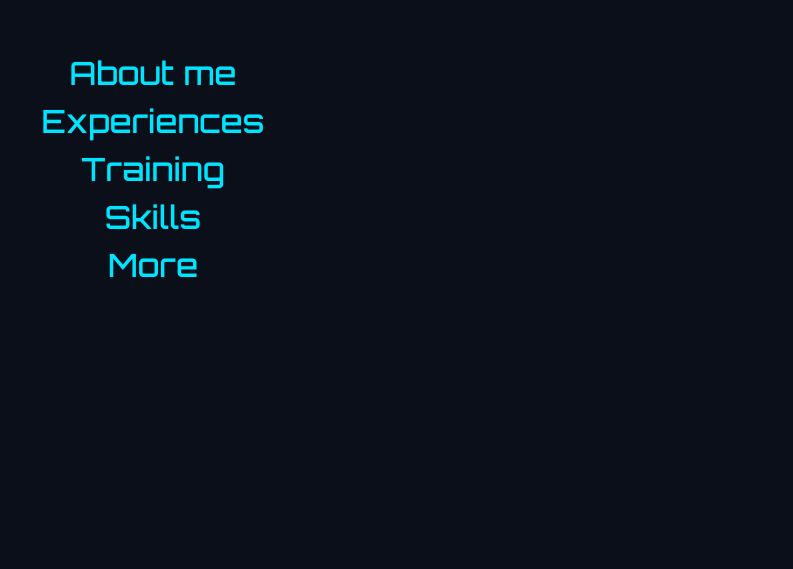
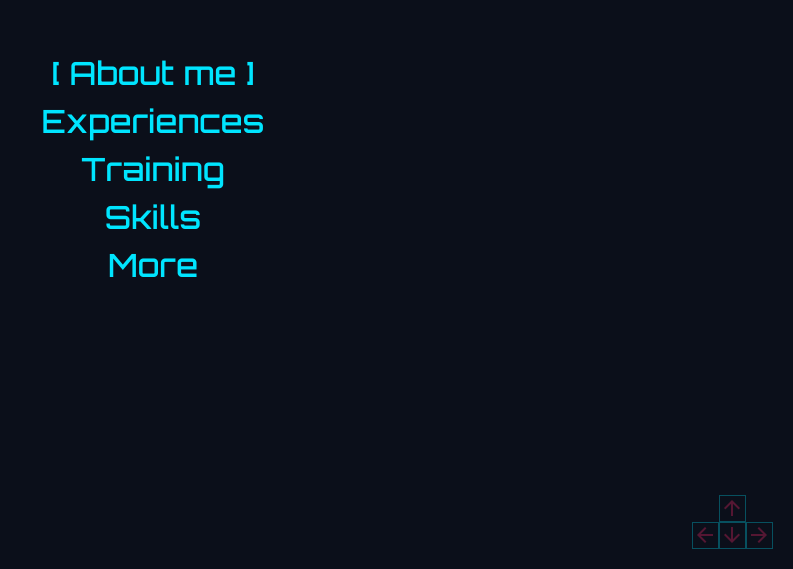
Before and after one commit to ErvanRenault/ervan-web-site-2026, an Angular app: page / in a window 1280 px wide. Shown: the part 231-800 px from the top of the page, without its empty margins (487-1280 px from the left). Built offline with nearby package versions, Linux system fonts and the light colour scheme.

Commit message:
Arrow signal on key down

```diff
--- a/src/app/app-old.html
+++ /dev/null
@@ -1 +0,0 @@
-<router-outlet />
--- a/src/app/app.html
+++ b/src/app/app.html
@@ -1 +1 @@
-<router-outlet />
+<router-outlet/>
--- /dev/null
+++ b/src/app/components/direction-arrows/direction-arrows.html
@@ -0,0 +1,6 @@
+<div class="arrow-container"><mat-icon class="arrow">arrow_upward_alt</mat-icon></div>
+<div class="bottom-arrow-container">
+  <div class="arrow-container"><mat-icon class="arrow">arrow_backward_alt</mat-icon></div>
+  <div class="arrow-container"><mat-icon class="arrow">arrow_downward_alt</mat-icon></div>
+  <div class="arrow-container"><mat-icon class="arrow">arrow_forward_alt</mat-icon></div>
+</div>
--- /dev/null
+++ b/src/app/components/direction-arrows/direction-arrows.scss
@@ -0,0 +1,34 @@
+@use 'colors';
+:host {
+  display: flex;
+  flex-direction: column;
+  justify-content: center;
+  align-items: center;
+  position: absolute;
+  right: 20px;
+  bottom: 20px;
+  opacity: 30%;
+}
+
+.bottom-arrow-container {
+  display: flex;
+}
+
+.arrow-container {
+  width: 25px;
+  height: 25px;
+  border: 1px solid var(--cyan);
+  cursor: pointer;
+}
+
+.arrow-container:hover {
+  background-color: lightgray;
+}
+
+.arrow-container:active {
+  background-color: lightgray;
+}
+
+.arrow {
+  color: var(--magenta);
+}
--- /dev/null
+++ b/src/app/components/direction-arrows/direction-arrows.ts
@@ -0,0 +1,43 @@
+import { Component, HostListener } from '@angular/core';
+import { MatIcon } from '@angular/material/icon';
+import { DirectionArrowService } from '../../services/direction-arrow.service';
+import { DirectionArrowEnum } from '../../enums/direction-arrow.enum';
+
+@Component({
+  selector: 'app-direction-arrows',
+  imports: [
+    MatIcon
+  ],
+  templateUrl: './direction-arrows.html',
+  styleUrl: './direction-arrows.scss',
+})
+export class DirectionArrows {
+
+  @HostListener('window:keyup.arrowup')
+  onArrowUp() {
+    this.updateTouchArrowValue(DirectionArrowEnum.Up);
+  }
+
+  @HostListener('window:keyup.arrowdown')
+  onArrowDown() {
+    this.updateTouchArrowValue(DirectionArrowEnum.Down);
+  }
+
+  @HostListener('window:keyup.arrowleft')
+  onArrowLeft() {
+    this.updateTouchArrowValue(DirectionArrowEnum.Left);
+  }
+
+  @HostListener('window:keyup.arrowright')
+  onArrowRight() {
+    this.updateTouchArrowValue(DirectionArrowEnum.Right);
+  }
+
+  constructor(private arrowTouchService: DirectionArrowService) {
+  }
+
+  updateTouchArrowValue(directionEnum: DirectionArrowEnum) {
+    this.arrowTouchService.directionSignal.set(directionEnum);
+  }
+
+}
--- /dev/null
+++ b/src/app/enums/direction-arrow.enum.ts
@@ -0,0 +1,6 @@
+export enum DirectionArrowEnum {
+  Up,
+  Left,
+  Right,
+  Down
+}
--- a/src/app/pages/home-page/home-page.html
+++ b/src/app/pages/home-page/home-page.html
@@ -1,3 +1,9 @@
 @for (menu of menuItems; track menu) {
   <span  [class.selected]="menu == selected()" class="menu-item" (mouseenter)="updatePreSelectMenu(menu)">{{menu}}</span>
 }
+
+
+
+
+<!-- Arrows -->
+<app-direction-arrows></app-direction-arrows>
--- a/src/app/pages/home-page/home-page.ts
+++ b/src/app/pages/home-page/home-page.ts
@@ -1,29 +1,76 @@
-import {Component, effect, signal} from '@angular/core';
-import {SoundService} from '../../services/sound.service';
+import { AfterViewInit, Component, effect, OnInit, signal, untracked } from '@angular/core';
+import { SoundService } from '../../services/sound.service';
+import { DirectionArrows } from '../../components/direction-arrows/direction-arrows';
+import { DirectionArrowService } from '../../services/direction-arrow.service';
+import { DirectionArrowEnum } from '../../enums/direction-arrow.enum';
 
 @Component({
   selector: 'app-home-page',
-  imports: [],
+  imports: [
+    DirectionArrows
+  ],
   templateUrl: './home-page.html',
   styleUrl: './home-page.scss',
 })
-export class HomePage {
+export class HomePage implements OnInit, AfterViewInit {
 
 
   public menuItems: string [] = ['About me', 'Experiences', 'Training', 'Skills', 'More'];
-  selected = signal<string | null>('About Me');
+  selected = signal<string>(this.menuItems[0]);
 
-  constructor(private soundService: SoundService) {
+  constructor(private soundService: SoundService, private directionArrowService: DirectionArrowService) {
     effect(() => {
       if (this.selected()) {
         this.soundService.playSelect();
       }
     });
+    effect(() => {
+      const direction = this.directionArrowService.directionSignal();
+      if (direction == null) return;
+
+      untracked(() => {
+        this.updateSelected();
+        this.directionArrowService.clear();
+      });
+    });
   }
 
+  ngOnInit() {
+
+  }
+
+  ngAfterViewInit() {
+    this.selected.set(this.menuItems[0]);
+  }
 
   public updatePreSelectMenu(menu: string) {
     this.selected.set(menu);
   }
 
+  private updateSelected() {
+    let currentSelectedIndex = this.menuItems.indexOf(this.selected());
+    const directionEnum = this.directionArrowService.directionSignal();
+    console.log(directionEnum);
+
+    if (currentSelectedIndex == 0 && directionEnum == DirectionArrowEnum.Up) {
+      this.selected.set(this.menuItems[this.menuItems.indexOf(this.menuItems[this.menuItems.length - 1])]);
+      return;
+    }
+
+    if (currentSelectedIndex == this.menuItems.length - 1 && directionEnum == DirectionArrowEnum.Down) {
+      this.selected.set(this.menuItems[0]);
+      return;
+    }
+
+    if (directionEnum == DirectionArrowEnum.Down) {
+      this.selected.set(this.menuItems[currentSelectedIndex + 1]);
+      return;
+    }
+
+    if (directionEnum == DirectionArrowEnum.Up) {
+      this.selected.set(this.menuItems[currentSelectedIndex - 1]);
+      return;
+    }
+  }
+
 }
--- /dev/null
+++ b/src/app/services/direction-arrow.service.ts
@@ -0,0 +1,17 @@
+import { Injectable, signal, WritableSignal } from '@angular/core';
+import { DirectionArrowEnum } from '../enums/direction-arrow.enum';
+
+@Injectable({
+  providedIn: 'root',
+})
+export class DirectionArrowService {
+
+  directionSignal: WritableSignal<DirectionArrowEnum | null> = signal(null);
+
+  constructor() {
+  }
+
+  clear() {
+    this.directionSignal.set(null);
+  }
+}
--- a/src/app/styles/_tokens.scss
+++ b/src/app/styles/_tokens.scss
@@ -1,3 +1,4 @@
+@use 'colors' as color;
 :root {
 
   // Typo
@@ -26,6 +27,9 @@
   --gap-sm: 4px;
   --gap-md: 8px;
   --gap-lg: 10px;
-  --gap-xl: 12px
+  --gap-xl: 12px;
 
+
+  --cyan: #{color.$cyan};
+  --magenta: #{color.$magenta};
 }
```
Also changed, not shown: 1 other file (tests, documents, lock files or other folders).
